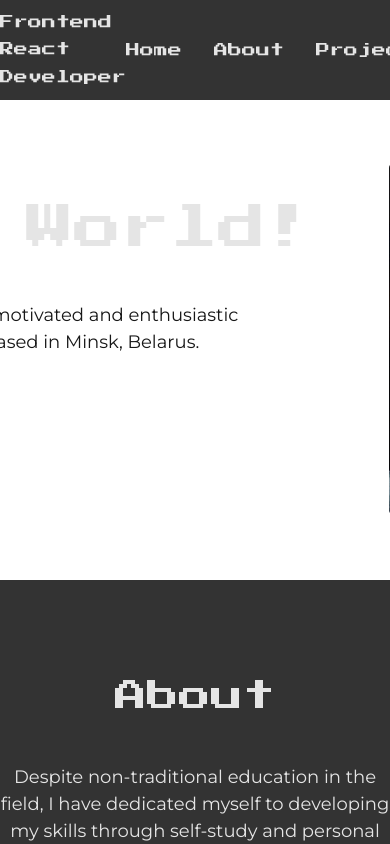
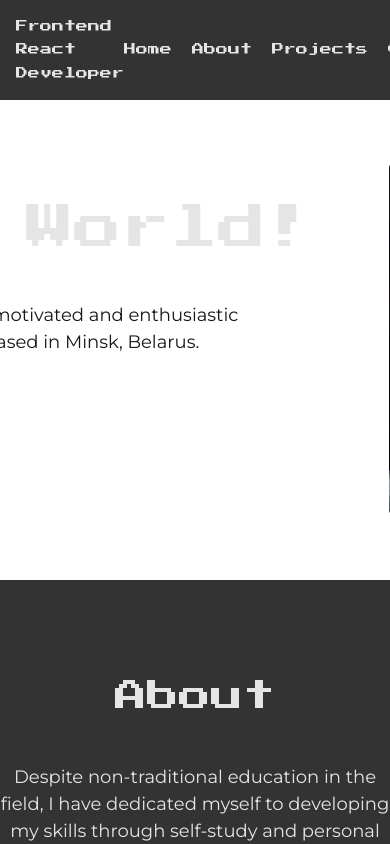
Before and after one commit to Daria-Artiomenko/Daria-Art, a React (Vite) app: page / in a window 390 px wide. Shown: the top 844 px of the page. Built offline with nearby package versions, Linux system fonts and the light colour scheme.

Commit message:
adaptive header

```diff
--- a/src/components/header/header.scss
+++ b/src/components/header/header.scss
@@ -4,6 +4,7 @@
     width: 100%;
     background-color: #333;
     z-index: 20;
+    padding: 0 16px;
     &-wrapper {
         color: #E5E5E5;
         display:flex;
--- a/src/index.scss
+++ b/src/index.scss
@@ -41,3 +41,5 @@ html {
   p {
     margin: 0;
   }
+
+  @import 'styles/_media.scss';
--- a/src/styles/_media.scss
+++ b/src/styles/_media.scss
@@ -0,0 +1,39 @@
+@media(max-width: 1300px) {
+
+
+}
+@media(max-width: 1200px) {
+
+
+}
+@media (max-width: 991px) {
+    //header
+    .header {
+        &-frontend {
+            font-size: 12px;
+        }
+        &-navigation{
+            &-items {
+                gap: 28px;
+            }
+            &-item {
+                font-size: 12px;
+            }
+        }
+    }
+}
+
+@media (max-width: 767px) {
+    //header
+
+}
+@media (max-width: 575px) {
+    //header
+    .header {
+        &-navigation{
+            &-items {
+                gap: 20px;
+            }
+        }
+    }
+}
```
